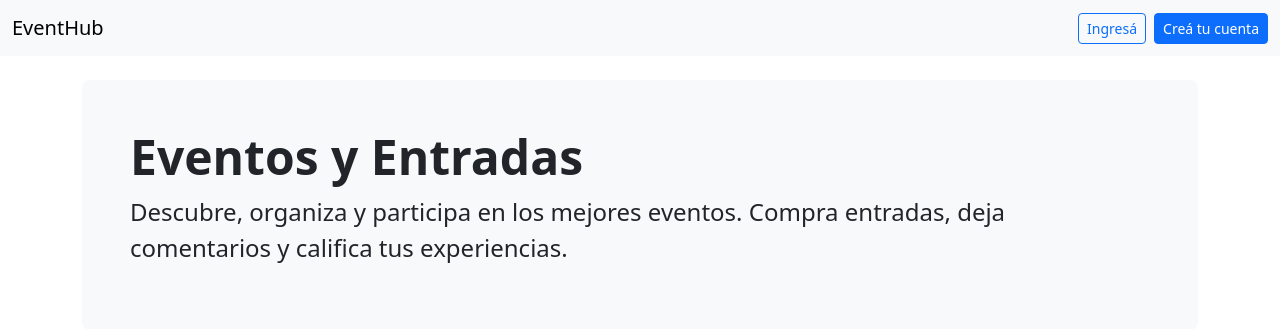
After one commit to witcher-252/eventhub, a Django app: page / in a window 1280 px wide. The commit adds this page. Shown: the top 329 px of the page. Run offline with Django 5.2, Linux system fonts and the light colour scheme; parts of the project's set-up code (start-up, migrations or seed data) failed here and were passed over.

Commit message:
Agrega vista para la home

```diff
--- a/app/templates/base.html
+++ b/app/templates/base.html
@@ -6,30 +6,31 @@
   <link href="https://cdn.jsdelivr.net/npm/bootstrap@5.3.5/dist/css/bootstrap.min.css" rel="stylesheet">
 </head>
 <body>
-
     <!-- Navbar solo visible si el usuario está autenticado -->
-  {% if user.is_authenticated %}
-  <nav class="navbar navbar-expand-lg navbar-light bg-light">
+    <nav class="navbar bg-body-tertiary">
         <div class="container-fluid">
             <a class="navbar-brand" href="/">EventHub</a>
-      <div class="collapse navbar-collapse">
-        <ul class="navbar-nav ml-auto">
-          <!-- Links de navegación -->
-          <li class="nav-item">
-            <a class="nav-link" href="/dashboard/">Dashboard</a>
-          </li>
-          <!-- Formulario de logout -->
-          <li class="nav-item">
-            <form action="{% url 'logout' %}" method="POST" class="d-inline">
+
+            <div class="hstack gap-2">
+                {% if user.is_authenticated %}
+                <form class="d-flex" action={% url 'logout' %} method="POST">
                     {% csrf_token %}
-              <button type="submit" class="btn btn-danger">Cerrar sesión</button>
+                    <button class="btn btn-sm btn-outline-secondary" type="submit">Salir</button>
                 </form>
-          </li>
-        </ul>
+                {% else %}
+                <form class="d-flex" action={% url 'login' %} method="POST">
+                    {% csrf_token %}
+                    <button class="btn btn-sm btn-outline-primary" type="submit">Ingresá</button>
+                </form>
+
+                <form action="{% url 'register' %}" method="POST">
+                    {% csrf_token %}
+                    <button type="submit" class="btn btn-sm btn-primary">Creá tu cuenta</button>
+                </form>
+                {% endif %}
             </div>
         </div>
     </nav>
-  {% endif %}
 
     {% block content %}
     {% endblock %}
--- /dev/null
+++ b/app/templates/home.html
@@ -0,0 +1,12 @@
+{% extends "base.html" %}
+
+{% block content %}
+<div class="container mt-4">
+    <div class="p-5 bg-light rounded-3">
+        <h1 class="display-5 fw-bold">Eventos y Entradas</h1>
+        <p class="fs-4">Descubre, organiza y participa en los mejores eventos. Compra entradas, deja
+            comentarios y califica tus experiencias.</p>
+        <div>
+    </div>
+</div>
+{% endblock content %}
--- a/app/urls.py
+++ b/app/urls.py
@@ -3,6 +3,7 @@ from django.urls import path
 from . import views
 
 urlpatterns = [
+    path("", views.home, name="home"),
     path("register/", views.register, name="register"),
     path("dashboard/", views.dashboard, name="dashboard"),
     path("event/<int:event_id>/", views.event_detail, name="event_detail"),
--- a/app/views.py
+++ b/app/views.py
@@ -18,6 +18,10 @@ def register(request):
     return render(request, "app/register.html", {"form": form})
 
 
+def home(request):
+    return render(request, "home.html")
+
+
 @login_required
 def dashboard(request):
     events = Event.objects.all().order_by("date")
```
Lines whose indentation alone changed are shown as unchanged.
